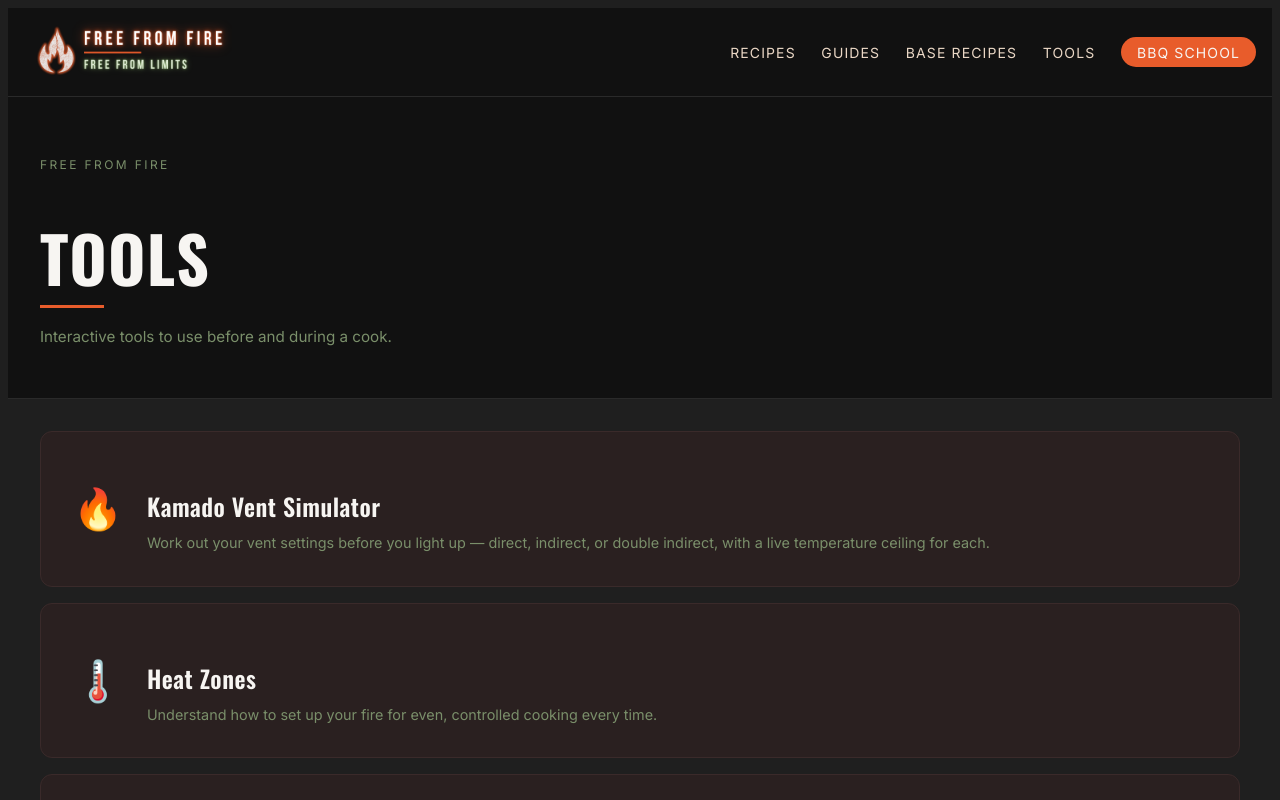
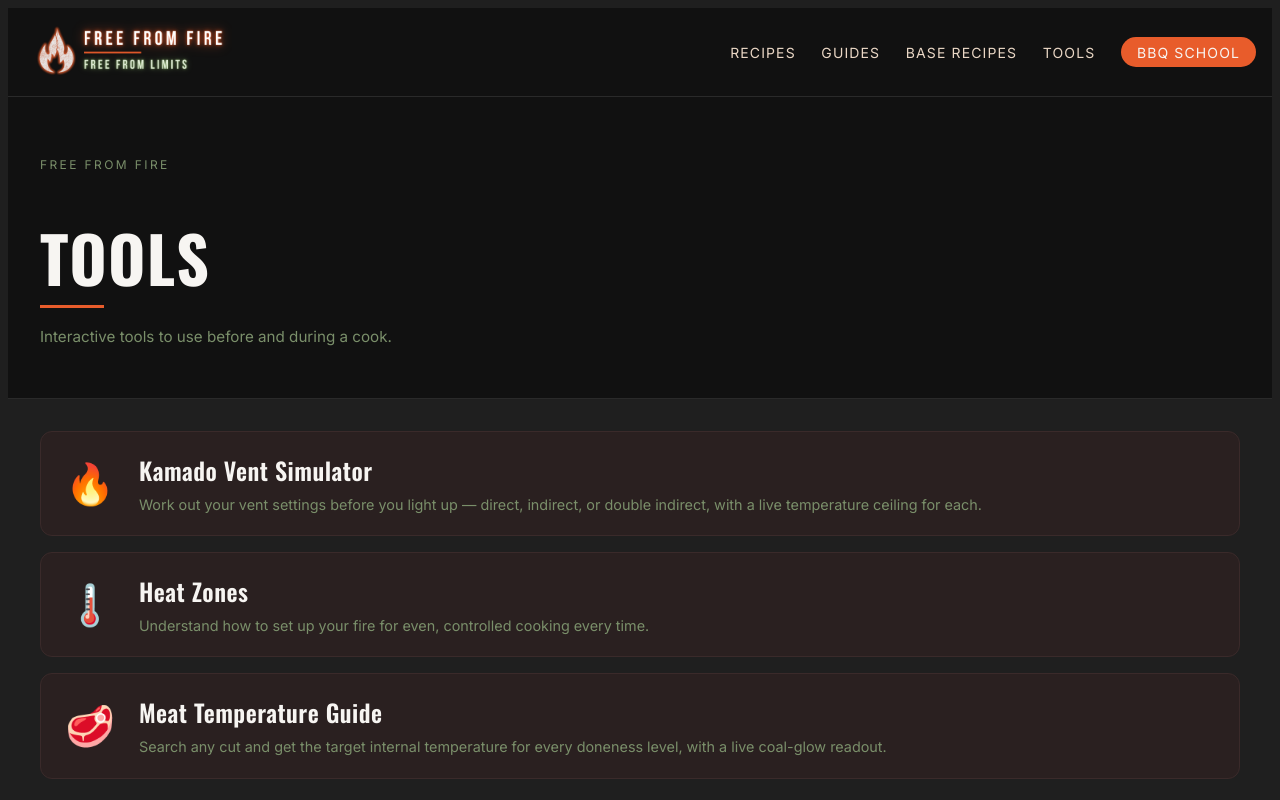
Before and after one commit to dovey677/freefromfire, a Next.js app: page /tools in a window 1280 px wide. Shown: the top 800 px of the page. Built offline with nearby package versions, Linux system fonts and the light colour scheme.

Commit message:
Tool page reduce padding

```diff
--- a/app/tools/page.tsx
+++ b/app/tools/page.tsx
@@ -44,11 +44,11 @@ export default function ToolsPage() {
         <div style={{ display: 'flex', flexDirection: 'column', gap: '1rem' }}>
           {TOOLS.map((tool) => (
             <Link key={tool.slug} href={`/tools/${tool.slug}`} style={{ textDecoration: 'none' }}>
-              <div style={{ backgroundColor: '#2a2020', border: '1px solid #3a2a2a', borderRadius: '12px', padding: '2rem', display: 'flex', gap: '1.5rem', alignItems: 'center', transition: 'border-color 0.2s' }}
+              <div style={{ backgroundColor: '#2a2020', border: '1px solid #3a2a2a', borderRadius: '12px', padding: '1.25rem 1.5rem', display: 'flex', gap: '1.5rem', alignItems: 'center', transition: 'border-color 0.2s' }}
                 className="hover:border-orange-600 cursor-pointer">
-                <span style={{ fontSize: '2.5rem', flexShrink: 0 }}>{tool.emoji}</span>
+                <span style={{ fontSize: '2.5rem', flexShrink: 0, lineHeight: 1 }}>{tool.emoji}</span>
                 <div>
-                  <h3 style={{ fontFamily: 'Oswald, sans-serif', fontSize: '1.5rem', fontWeight: 600, color: '#F7F5F2', marginBottom: '0.5rem', letterSpacing: '0.02em' }}>
+                  <h3 style={{ fontFamily: 'Oswald, sans-serif', fontSize: '1.5rem', fontWeight: 600, color: '#F7F5F2', margin: '0 0 0.35rem', letterSpacing: '0.02em' }}>
                     {tool.title}
                   </h3>
                   <p style={{ fontFamily: 'Inter, sans-serif', fontSize: '0.9rem', color: '#7A8F6A', lineHeight: 1.5, margin: 0 }}>
```
